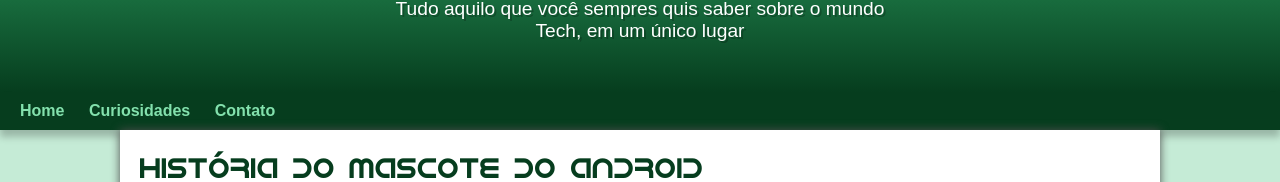
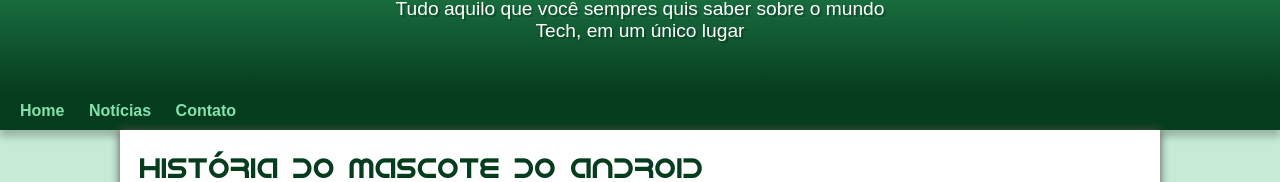
Before and after one commit to GustavoPreissler/projeto-android, a plain HTML site: page index.html in a window 1280 px wide. Shown: the part 119-301 px from the top of the page. Drawn offline with Linux system fonts and the light colour scheme.

Commit message:
correção em links

```diff
--- a/index.html
+++ b/index.html
@@ -14,7 +14,7 @@
     </header>
     <nav>
         <a href="">Home</a>
-        <a href="">Curiosidades</a>
+        <a href="">Notícias</a>
         <a href="">Contato</a>
     </nav>
     <main>
```
